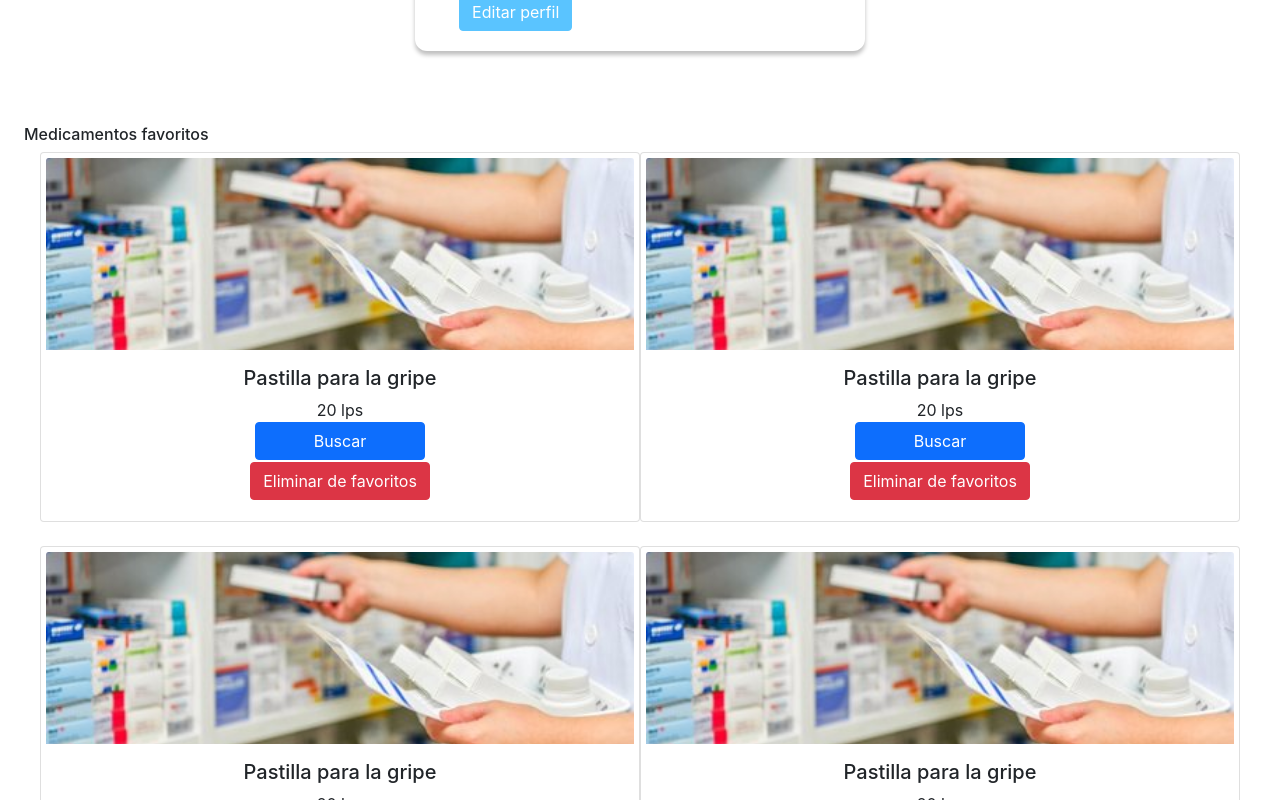
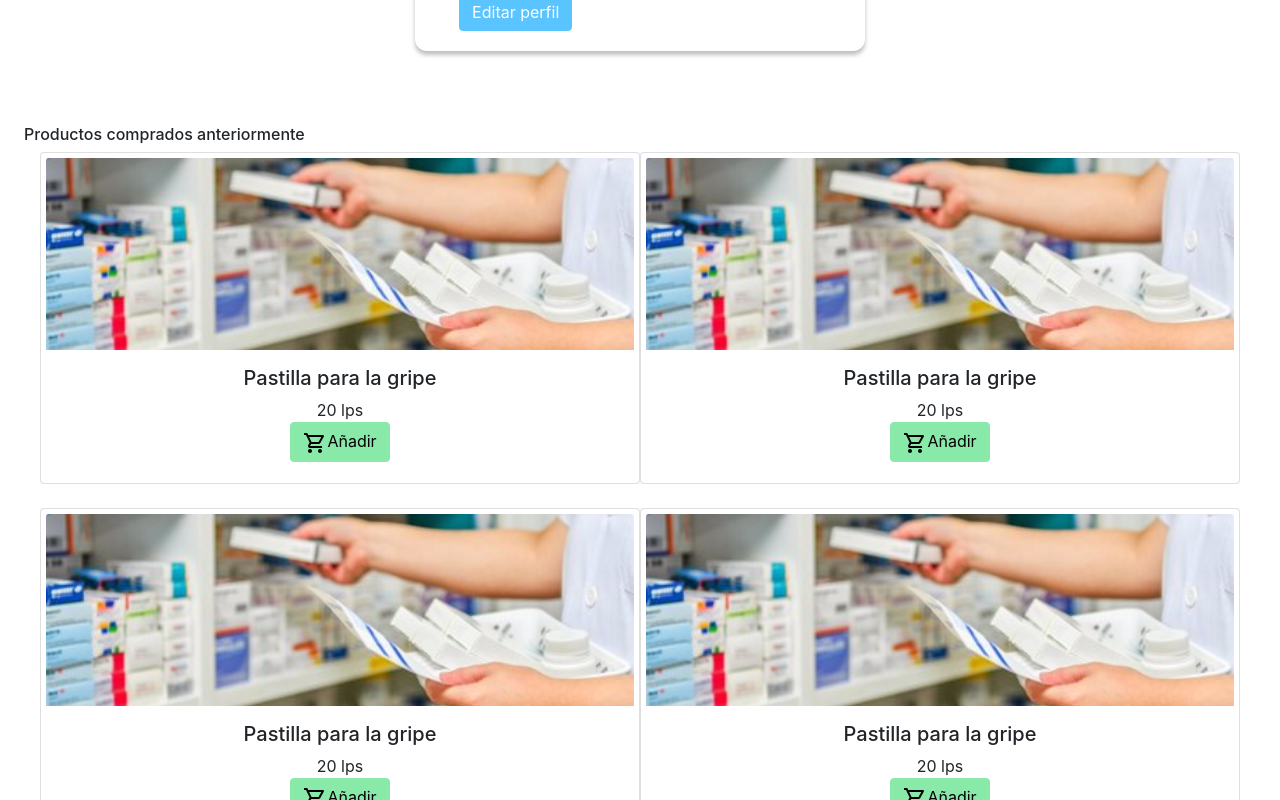
Before and after one commit to Bamboo-Software/FarmaciaApp, a React (Create React App) app in the folder farmaciaapp/: page /Profile in a window 1280 px wide. Shown: the part 640-1440 px from the top of the page. Built offline with nearby package versions, Linux system fonts and the light colour scheme; no server answers; what @kommunicate/kommunicate-chatbot-plugin would draw is missing.

Commit message:
cambios a registro y otras cosas

```diff
--- a/farmaciaapp/src/App.js
+++ b/farmaciaapp/src/App.js
@@ -117,6 +117,13 @@ function App() {
                     marginTop: "0.4rem",
                     color: "#000000"
                   }}
+                  onClick={() => handleClick("/Signup")}
+                >Registrate</NavLink>
+                <NavLink
+                  style={{
+                    marginTop: "0.4rem",
+                    color: "#000000"
+                  }}
                   onClick={() => handleClick("/Login")}
                 >Acceder</NavLink>
               </>
--- a/farmaciaapp/src/Components/login/signup.jsx
+++ b/farmaciaapp/src/Components/login/signup.jsx
@@ -21,6 +21,7 @@ const Registro = () => {
     const [nombre, setNombre] = useState("");
     const [direccion, setDireccion] = useState("");
     const [email, setEmail] = useState("");
+    const [telefono, setTelefono] = useState("");
     const [password, setPassword] = useState("");
     const [confirmpassword, setConfirmPassword] = useState("");
     const [isError, setIsError] = useState("");
@@ -91,7 +92,10 @@ const Registro = () => {
                     UID: userCredential.user.uid,
                     Nombre: nombre,
                     Direccion: direccion,
-                    fechaCreacion: createdAt
+                    Telefono: telefono,
+                    fechaCreacion: createdAt,
+                    ListaCompras: {},
+                    ListaAnterior: {}
                 }
                 agregarUsuario(usuario);
                 console.log('2');
@@ -191,6 +195,14 @@ const Registro = () => {
                                     ) : null}
                                 </Form.Group>
                                 <Form.Group className="mb-3" controlId="formBasicPassword">
+                                    <Form.Label>Telefono</Form.Label>
+                                    <Form.Control
+                                        type="text"
+                                        value={telefono}
+                                        onChange={(e) => setTelefono(e.target.value)}
+                                        placeholder="9999-9999" />
+                                </Form.Group>
+                                <Form.Group className="mb-3" controlId="formBasicPassword">
                                     <Form.Label>Password</Form.Label>
                                     <Form.Control
                                         value={password}
--- a/farmaciaapp/src/Components/profile/Profile.jsx
+++ b/farmaciaapp/src/Components/profile/Profile.jsx
@@ -10,6 +10,7 @@ import { useNavigate } from "react-router-dom";
 import { auth } from "../../Firebase/firebase.utils";
 import test2 from "../../assets/ImagenTest1.jpg";
 import { obtenerUsuario } from "../../Firebase/usuarios";
+import carrito from "../../assets/compra.svg";
 import './Profile.css';
 function Profile() {
     const favs = [
@@ -40,7 +41,7 @@ function Profile() {
                         createdAt: !!userAuth ? ref.fechaCreacion.toDate() : "",
                         uid: !!userAuth ? ref.UID : "",
                         Direccion: !!userAuth ? ref.Direccion : "",
-                        telefono: !!userAuth ? (ref.telefono ? ref.telefono : "") : ""
+                        telefono: !!userAuth ? (ref.Telefono ? ref.Telefono : "") : ""
                     });
                 })
                 .catch(() => {
@@ -105,7 +106,7 @@ function Profile() {
             </Container>
             <Container fluid>
                 <Row>
-                    <h6>Medicamentos favoritos</h6>
+                    <h6>Productos comprados anteriormente</h6>
                     <Col className="d-flex justify-content-center">
                         <Row xs={1} md={2} className="g-4">
                             {Array.isArray(favs) && Boolean(favs.length) ? (
@@ -125,16 +126,12 @@ function Profile() {
                                                     </Card.Text>
                                                 </div>
                                                 <div className="d-flex justify-content-center">
-                                                    <Button variant="primary" type="submit"
+                                                    <Button
                                                         style={{
-                                                            width: "170px"
-                                                        }}>Buscar</Button>
-                                                </div>
-                                                <div className="d-flex justify-content-center">
-                                                    <Button variant="danger" type="submit"
-                                                        style={{
-                                                            marginTop: "2px"
-                                                        }}>Eliminar de favoritos</Button>
+                                                            backgroundColor: "#89E9A9",
+                                                            borderColor: "#89E9A9",
+                                                            color: "#000000"
+                                                        }}><img src={carrito} />Añadir</Button>
                                                 </div>
                                             </Card.Body>
                                         </Card>
```
